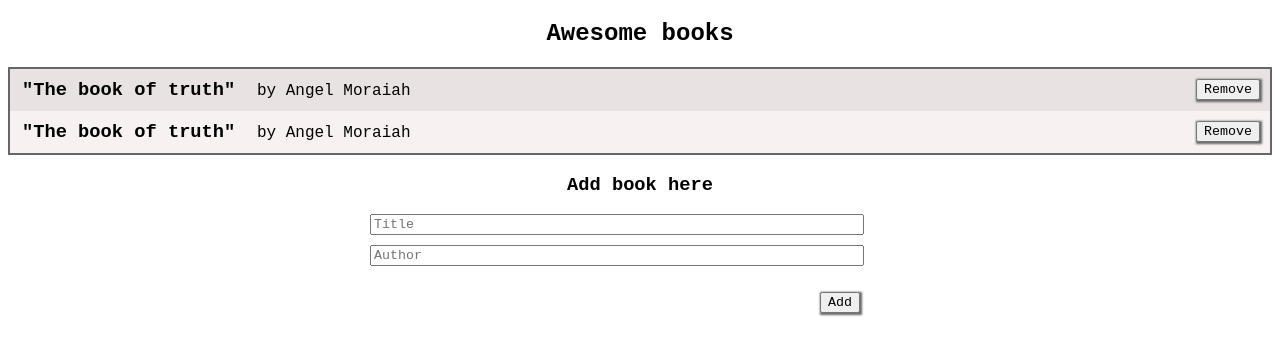
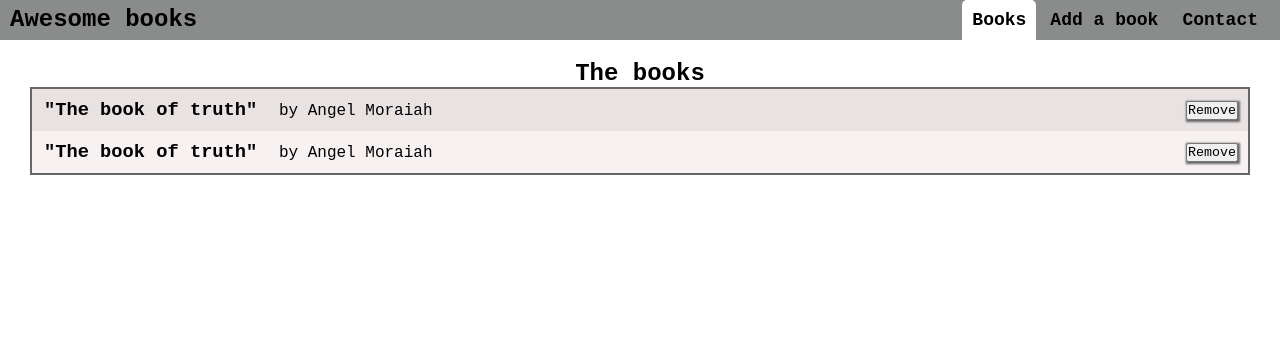
Before and after one commit to Lucas-Masaba/awesome_books, a website: page index.html in a window 1280 px wide. Drawn offline with Linux system fonts and the light colour scheme.

Commit message:
Create and emplement navbar

```diff
--- /dev/null
+++ b/JS/navbar.js
@@ -0,0 +1,40 @@
+class Navbar {
+    static show() {
+        Navbar.navigate();
+    }
+
+    static navigate() {
+
+        const nav = document.getElementById('navbar');
+        nav.innerHTML = `
+            <ul>
+                <li data-section="book-page" class="link active"> Books </li>
+                <li data-section="add-page" class="link"> Add a book </li>
+                <li data-section="contact-page" class="link"> Contact </li>
+            </ul>
+        `;
+
+        const links = document.querySelectorAll("#navbar .link");
+
+        const showPage = (e) => {
+            const currentLink = e.target;
+
+            if ( currentLink.classList.contains("link") && !currentLink.classList.contains("active") ) {
+                links.forEach( link => link.classList.remove("active") );
+                currentLink.classList.add("active");
+
+                const pageId = e.target.getAttribute("data-section");
+                const currentPage = document.getElementById(pageId);
+
+                const pages = document.querySelectorAll(".page");
+                pages.forEach( page => page.classList.add("not-showing"));
+                currentPage.classList.remove("not-showing");
+                currentPage.classList.add("showing");
+            }
+
+        }
+
+        nav.addEventListener("click", (e) => showPage(e))
+
+    }
+}
--- a/JS/ui.js
+++ b/JS/ui.js
@@ -25,6 +25,8 @@ class UI {
 
       booksUL.appendChild(li);
     });
+
+    Navbar.show();
 
     addButton.addEventListener('click', UI.addBook);
 
--- a/index.html
+++ b/index.html
@@ -7,7 +7,6 @@
   <meta name="viewport" content="width=device-width, initial-scale=1.0">
   <link rel="stylesheet" href="./style.css">
   <title>Awesome books</title>
-
 </head>
 
 <body>
@@ -15,14 +14,19 @@
   <main>
     <section>
       <header>
-        <h1 class="awesome_books">Awesome books</h1>
+        <h1 class="logo-text">Awesome books</h1>
+        <nav id="navbar">
+        </nav>
       </header>
+    </section>
+
+    <section id="book-page" class="page showing">
+      <h1 class="awesome_books">The books</h1>
       <ul id="books">
+      </ul>
+    </section>
 
-      </ul>
-
-    </section>
-    <section class="form_section">
+    <section id="add-page" class="form_section page not-showing">
       <h3>Add book here</h3>
       <form action="/">
         <input type="text" name="title" placeholder="Title"><br>
@@ -30,8 +34,19 @@
         <p><button id="add" type="submit">Add</button></p>
       </form>
     </section>
+
+    <section id="contact-page" class="page not-showing">
+      <h1>
+        Contact Us
+      </h1>
+      <div>
+        Contact for will be here!
+      </div>
+
+    </section>
   </main>
   <script src="./JS/storage.js"></script>
+  <script src="./JS/navbar.js"></script>
   <script src="./JS/book.js"></script>
   <script src="./JS/ui.js"></script>
   <script type="module">
--- a/style.css
+++ b/style.css
@@ -1,5 +1,23 @@
 * {
+  padding: 0;
+  margin: 0;
   font-family: "Comic Neue", "Courier New", Courier, monospace;
+}
+
+.active {
+  background-color: white;
+  border-radius: 5px 5px 0 0;
+  cursor: pointer;
+  font-weight: bolder;
+
+}
+
+#navbar ul li:hover {
+  background-color: white;
+  border-radius: 5px 5px 0 0;
+  cursor: pointer;
+  font-weight: bolder;
+
 }
 
 #books {
@@ -69,3 +87,41 @@ form input {
 .form_section input {
   width: 90%;
 }
+
+header {
+  background-color: rgb(138, 139, 139);
+  display: flex;
+  height: 40px;
+  line-height: 40px;
+  justify-content: space-between;
+  padding: 0px 10px;
+}
+
+header h1 {
+  padding: 0;
+  margin: 0;
+}
+
+#navbar ul {
+  display: flex;
+  flex-direction: row;
+  justify-content: space-around;
+  margin: 0;
+  padding: 0;
+}
+
+#navbar ul li {
+  padding: 0 10px;
+  list-style: none;
+  margin: 0 2px;
+  font-size: large;
+  font-weight: bold;
+}
+
+.not-showing {
+  display: none;
+}
+
+.page {
+  padding: 20px 30px;
+}
```
